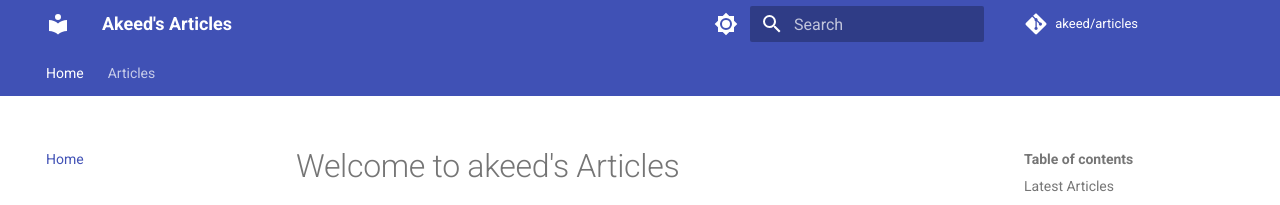
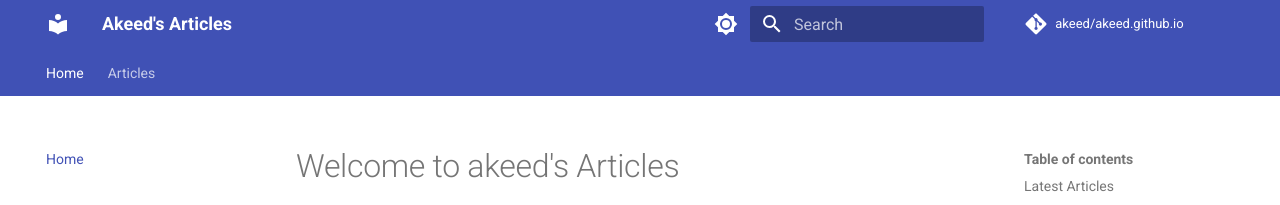
Before and after one commit to akeed/akeed.github.io, an MkDocs documentation site: the page built from docs/index.md, in a window 1280 px wide. Shown: the top 205 px of the page. Built offline with MkDocs 1.6.1 and Material for MkDocs 9.7.7, drawn with Linux system fonts in a browser that asks for light colours; comment, search, counter and statistics services are not loaded.

Commit message:
Update site URL for user site deployment

```diff
--- a/mkdocs.yml
+++ b/mkdocs.yml
@@ -1,11 +1,11 @@
 site_name: Akeed's Articles
-site_url: https://akeed.github.io/articles/
+site_url: https://akeed.github.io/
 site_description: A collection of technical articles and insights
 site_author: Akeed
 
 # Repository
-repo_name: akeed/articles
-repo_url: https://github.com/akeed/articles
+repo_name: akeed/akeed.github.io
+repo_url: https://github.com/akeed/akeed.github.io
 
 # Theme configuration
 theme:
```
